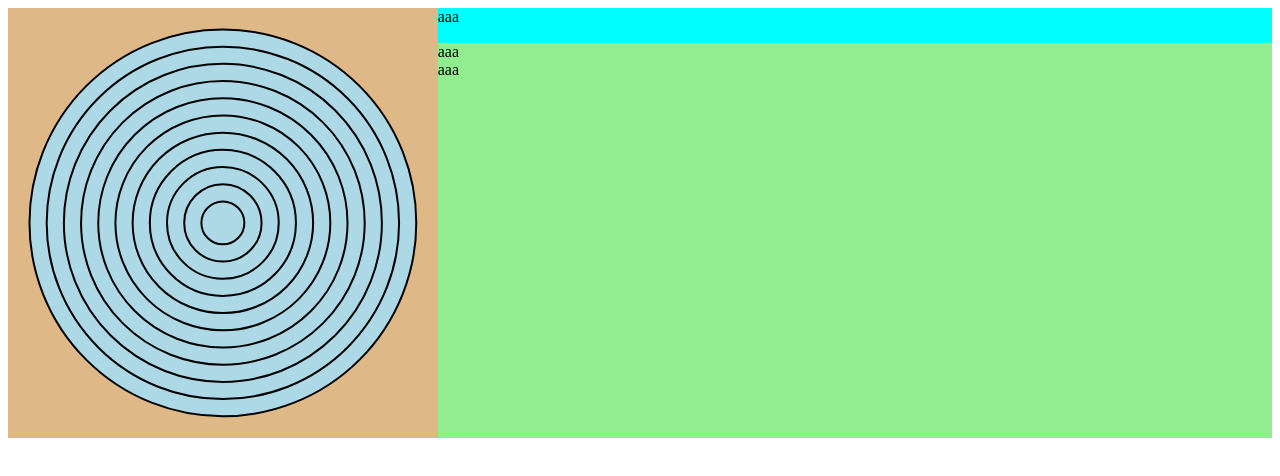
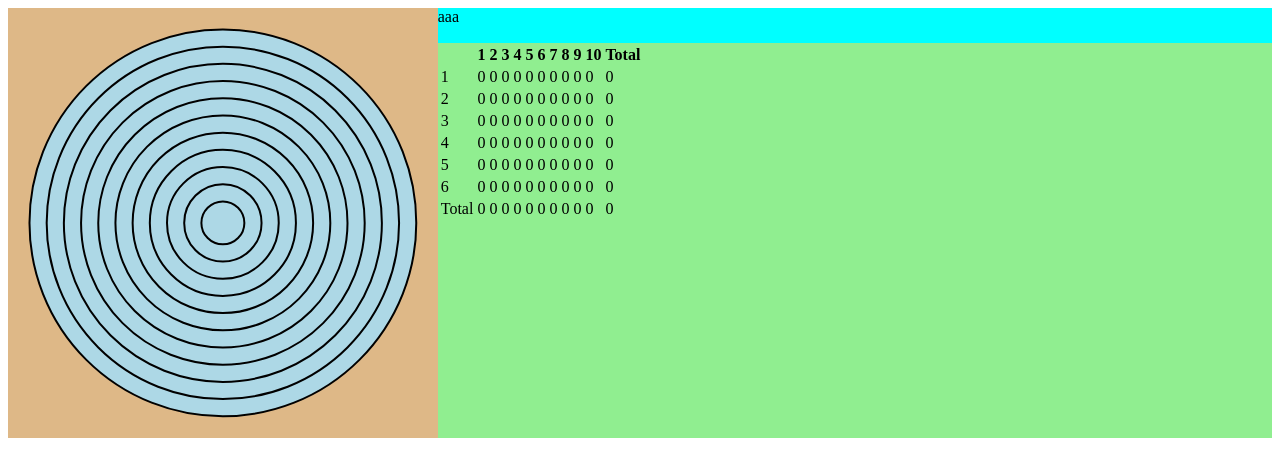
Before and after one commit to konbraphat51/Marksman, a Vue app: page / in a window 1280 px wide. Shown: the top 476 px of the page. Built offline with nearby package versions, Linux system fonts and the light colour scheme.

Commit message:
table elements

```diff
--- a/src/App.vue
+++ b/src/App.vue
@@ -52,7 +52,7 @@ export default {
 				<Inputs />
 			</div>
 			<div class="bottom">
-				<ScoreTable />
+				<ScoreTable :dataShot="dataShot" :rows="rows" :cols="cols" />
 			</div>
 		</div>
 	</div>
--- a/src/components/ScoreTable.vue
+++ b/src/components/ScoreTable.vue
@@ -1,18 +1,42 @@
 <template>
-	<div class="Table-container">aaa<br />aaa</div>
+	<div class="ScoreTable-container">
+		<table class="ScoreTable">
+			<thead>
+				<tr>
+					<th></th>
+					<th v-for="(col, index) in cols" :key="index">{{ index + 1 }}</th>
+					<th>Total</th>
+				</tr>
+			</thead>
+			<tbody>
+				<tr v-for="(row, index) in rows" :key="index">
+					<td>{{ index + 1 }}</td>
+					<td v-for="(col, colIndex) in cols" :key="colIndex">0</td>
+					<td>0</td>
+				</tr>
+				<tr>
+					<td>Total</td>
+					<td v-for="(col, colIndex) in cols" :key="colIndex">0</td>
+					<td>0</td>
+				</tr>
+			</tbody>
+		</table>
+	</div>
 </template>
 
 <script>
 export default {
 	name: "ScoreTable",
-	data() {
-		return {}
+	props: {
+		dataShot: Array,
+		cols: Number,
+		rows: Number,
 	},
 }
 </script>
 
 <style scoped>
-.Table-container {
+.ScoreTable-container {
 	width: 100%;
 	height: 100%;
 	background-color: lightgreen;
```
